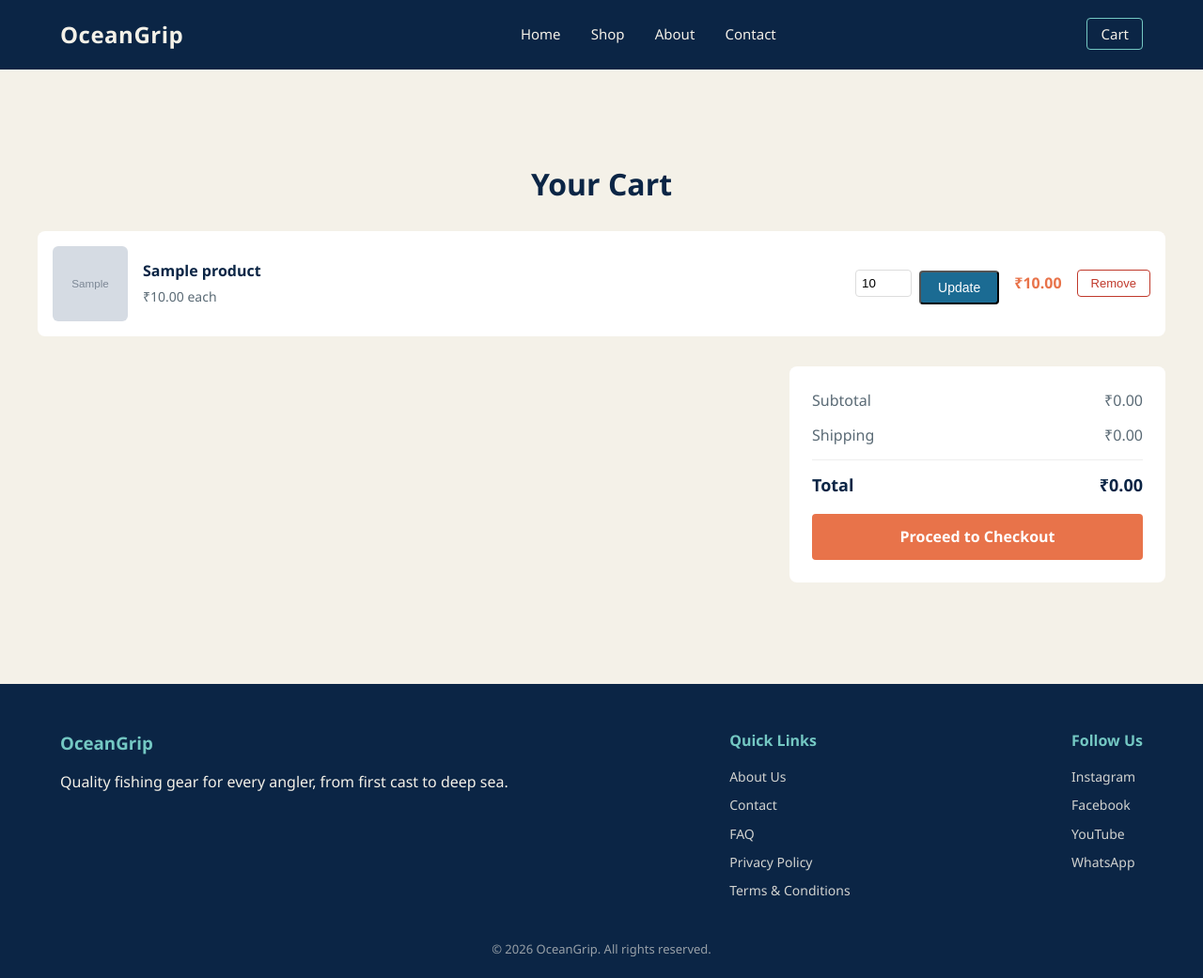
After one commit to devangdhakaai-create/oceangrip, a FastAPI app: template oceangrip/app/templates/cart.html in a window 1280 px wide. The commit adds this page. Shown: the whole page at 94% size. Run offline with FastAPI, Linux system fonts and the light colour scheme; the template is opened without the code that fills it: most values are stand-ins (such as "Sample title", 1, 10 or a date in 2020); grey boxes marked "Sample" are stand-in pictures.

Commit message:
Day 5: Session-based shopping cart -> add, update, remove items

```diff
--- a/oceangrip/app/main.py
+++ b/oceangrip/app/main.py
@@ -1,8 +1,12 @@
 from fastapi import FastAPI
 from fastapi.staticfiles import StaticFiles
-from app.routes import pages
+from starlette.middleware.sessions import SessionMiddleware
+from app.routes import pages, cart
 
 app = FastAPI(title="OceanGrip")
 
+app.add_middleware(SessionMiddleware, secret_key="oceangrip-dev-secret-i-will-change-it-later-with-actual-one")
+
 app.mount("/static", StaticFiles(directory="app/static"), name="static")
 app.include_router(pages.router)
+app.include_router(cart.router)
--- a/oceangrip/app/static/css/style.css
+++ b/oceangrip/app/static/css/style.css
@@ -307,3 +307,112 @@ body {
         grid-template-columns: 1fr;
     }
 }
+
+.cart-page {
+    padding: 48px 0;
+}
+
+.cart-items {
+    display: flex;
+    flex-direction: column;
+    gap: 16px;
+    margin-bottom: 32px;
+}
+
+.cart-item {
+    background: white;
+    border-radius: 8px;
+    padding: 16px;
+    display: grid;
+    grid-template-columns: 80px 1fr auto auto auto;
+    gap: 16px;
+    align-items: center;
+}
+
+.cart-item img {
+    width: 80px;
+    height: 80px;
+    object-fit: cover;
+    border-radius: 6px;
+}
+
+.cart-item-info h3 {
+    font-size: 16px;
+    color: var(--deep-navy);
+    margin-bottom: 4px;
+}
+
+.cart-item-info p {
+    color: var(--text-light);
+    font-size: 14px;
+}
+
+.cart-item-qty {
+    display: flex;
+    gap: 8px;
+    align-items: center;
+}
+
+.cart-item-qty input {
+    width: 60px;
+    padding: 6px;
+    border: 1px solid #ddd;
+    border-radius: 4px;
+}
+
+.cart-item-total {
+    font-weight: 700;
+    color: var(--coral);
+}
+
+.btn-remove {
+    background: transparent;
+    color: #c0392b;
+    border: 1px solid #c0392b;
+    padding: 6px 14px;
+    border-radius: 4px;
+    cursor: pointer;
+    font-size: 13px;
+}
+
+.cart-summary {
+    background: white;
+    border-radius: 8px;
+    padding: 24px;
+    max-width: 400px;
+    margin-left: auto;
+}
+
+.cart-summary-row {
+    display: flex;
+    justify-content: space-between;
+    margin-bottom: 12px;
+    color: var(--text-light);
+}
+
+.cart-total {
+    font-weight: 700;
+    font-size: 18px;
+    color: var(--deep-navy);
+    border-top: 1px solid #eee;
+    padding-top: 12px;
+}
+
+.cart-checkout-btn {
+    display: block;
+    text-align: center;
+    margin-top: 16px;
+}
+
+.cart-empty {
+    text-align: center;
+    color: var(--text-light);
+    margin-bottom: 16px;
+}
+
+@media (max-width: 768px) {
+    .cart-item {
+        grid-template-columns: 60px 1fr;
+        grid-template-rows: auto auto;
+    }
+}
--- /dev/null
+++ b/oceangrip/app/templates/cart.html
@@ -0,0 +1,56 @@
+{% extends "base.html" %}
+
+{% block title %}Your Cart - OceanGrip{% endblock %}
+
+{% block content %}
+
+<div class="container cart-page">
+    <h1 class="section-title">Your Cart</h1>
+
+    {% if items %}
+    <div class="cart-items">
+        {% for entry in items %}
+        <div class="cart-item">
+            <img src="{{ entry.product.image_url }}" alt="{{ entry.product.name }}">
+            <div class="cart-item-info">
+                <h3>{{ entry.product.name }}</h3>
+                <p>₹{{ "%.2f"|format(entry.product.price) }} each</p>
+            </div>
+
+            <form action="/cart/update/{{ entry.product.id }}" method="post" class="cart-item-qty">
+                <input type="number" name="quantity" value="{{ entry.quantity }}" min="1" max="{{ entry.product.stock }}">
+                <button type="submit" class="btn-secondary">Update</button>
+            </form>
+
+            <p class="cart-item-total">₹{{ "%.2f"|format(entry.item_total) }}</p>
+
+            <form action="/cart/remove/{{ entry.product.id }}" method="post">
+                <button type="submit" class="btn-remove">Remove</button>
+            </form>
+        </div>
+        {% endfor %}
+    </div>
+
+    <div class="cart-summary">
+        <div class="cart-summary-row">
+            <span>Subtotal</span>
+            <span>₹{{ "%.2f"|format(subtotal) }}</span>
+        </div>
+        <div class="cart-summary-row">
+            <span>Shipping</span>
+            <span>₹{{ "%.2f"|format(shipping) }}</span>
+        </div>
+        <div class="cart-summary-row cart-total">
+            <span>Total</span>
+            <span>₹{{ "%.2f"|format(total) }}</span>
+        </div>
+        <a href="/checkout" class="btn-primary cart-checkout-btn">Proceed to Checkout</a>
+    </div>
+
+    {% else %}
+    <p class="cart-empty">Your cart is empty.</p>
+    <a href="/products" class="btn-primary">Continue Shopping</a>
+    {% endif %}
+</div>
+
+{% endblock %}
```
Also changed, not shown: oceangrip/app/routes/cart.py (added, +73 -0 lines), oceangrip/app/templates/product_details.html (+7 -6 lines).
